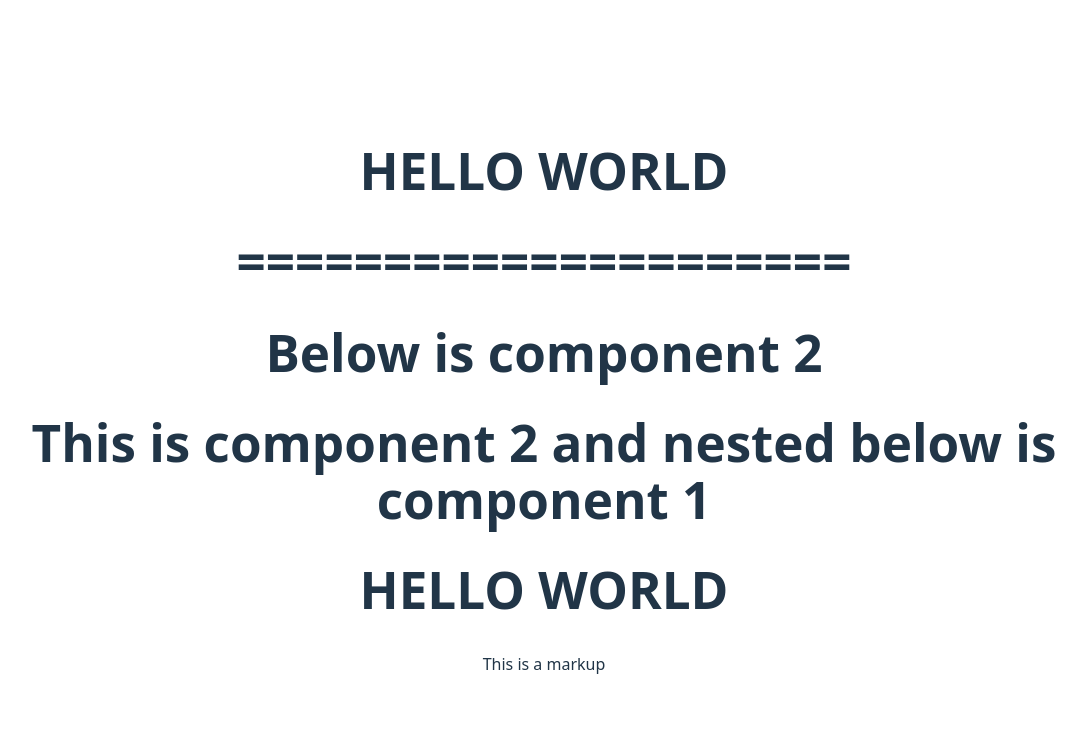
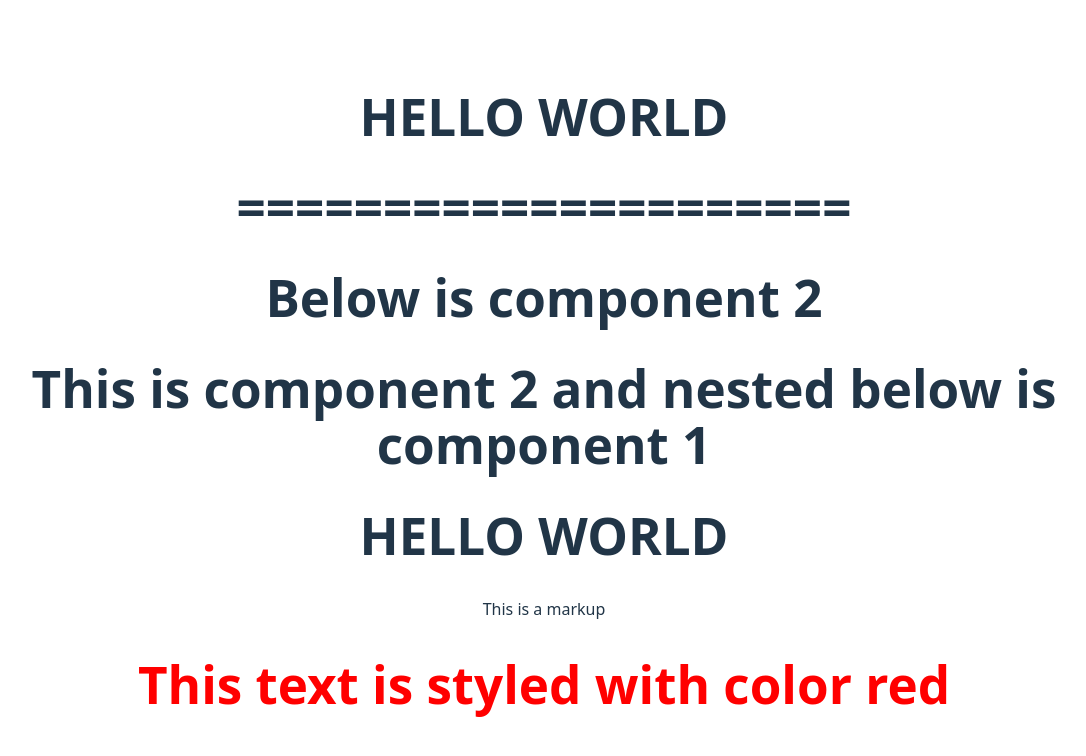
Before and after one commit to Jamesnl55555/appdev1, a React (Vite) app in the folder react-quickstart/: page / in a window 1280 px wide. Shown: the top 756 px of the page, without its empty margins (96-1182 px from the left). Built offline with nearby package versions, Linux system fonts and the light colour scheme.

Commit message:
Done adding styles

```diff
--- a/react-quickstart/src/App.jsx
+++ b/react-quickstart/src/App.jsx
@@ -29,6 +29,7 @@ function App() {
      <h1>Below is component 2</h1>
      <Component2/>
      <div><p> This is a markup</p></div>
+     <h1 style={{color: "red"}}> This text is styled with color red </h1>
      {/*<h1>This is a data of num1 variable: {num1}</h1>*/}
     </>
   )
```
